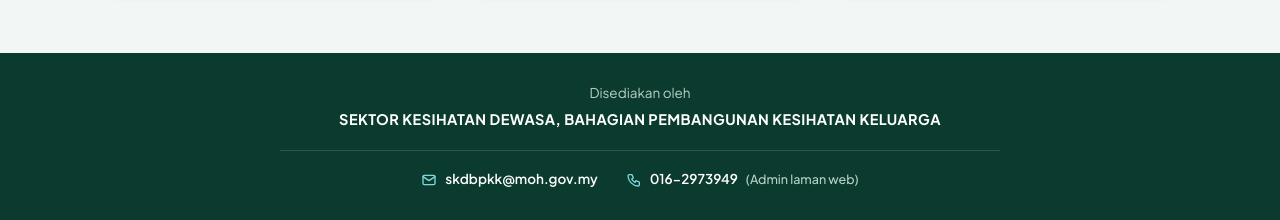
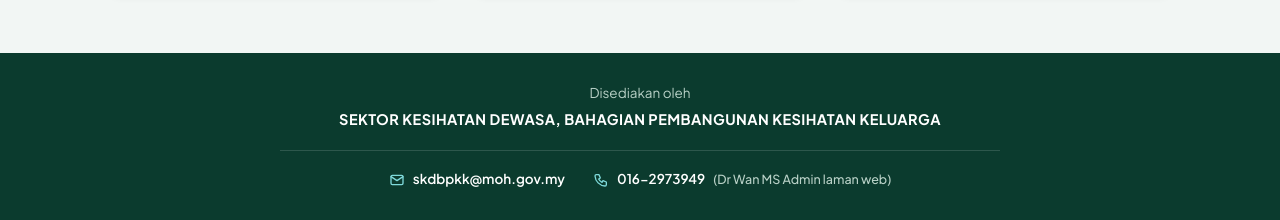
Before and after one commit to wamoshaz/kesihatan-lelaki, a plain HTML site: page index.html in a window 1280 px wide. Shown: the part 1732-1952 px from the top of the page. Drawn offline with Linux system fonts and the light colour scheme.

Commit message:
Update index.html

```diff
--- a/index.html
+++ b/index.html
@@ -268,7 +268,7 @@
     </a>
     <a href="tel:+60162973949">
       <svg viewBox="0 0 24 24" fill="none" stroke="currentColor" stroke-width="2" stroke-linecap="round" stroke-linejoin="round"><path d="M5 4h4l2 5-2.5 1.5a11 11 0 0 0 5 5L15 13l5 2v4a2 2 0 0 1-2 2A16 16 0 0 1 3 6a2 2 0 0 1 2-2z"/></svg>
-      016-2973949 <small>(Admin laman web)</small>
+      016-2973949 <small>(Dr Wan MS Admin laman web)</small>
     </a>
   </div>
 </footer>
```
